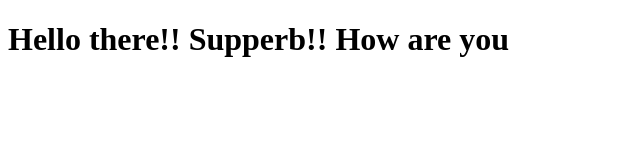
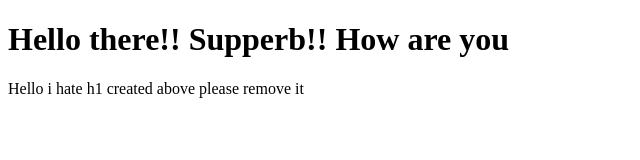
Before and after one commit to Wanted8232/Assignment, a plain HTML site: page index.html in a window 1280 px wide. Shown: the whole page, without its empty margins (0-640 px from the left). Drawn offline with Linux system fonts and the light colour scheme.

Commit message:
made changes to index.html

```diff
--- a/index.html
+++ b/index.html
@@ -8,5 +8,6 @@
 </head>
 <body>
     <h1>Hello there!! Supperb!! How are you</h1>
+    <p>Hello i hate h1 created above please remove it</p>
 </body>
 </html>
```
